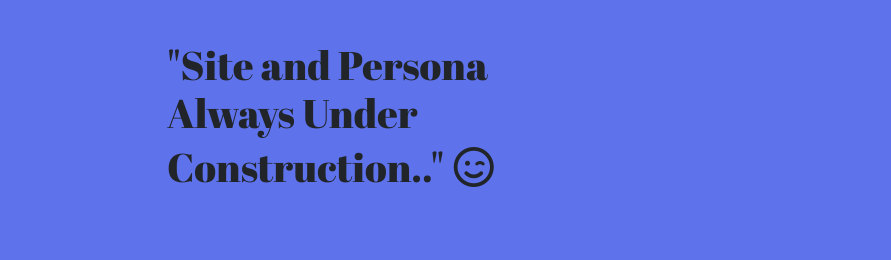
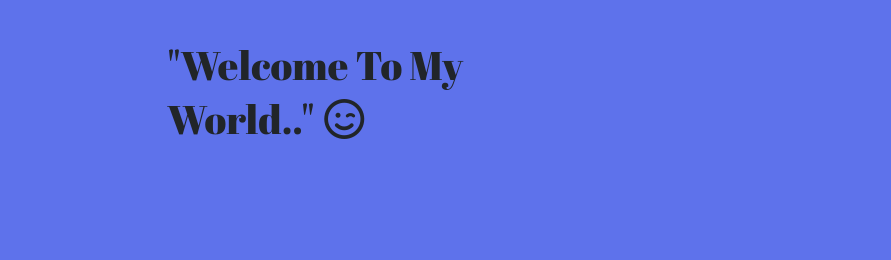
Before and after one commit to dhananjaySinghMakkerr/dhananjaysinghmakkerr.github.io, a plain HTML site: page index.html in a window 1280 px wide. Shown: the part 252-512 px from the top of the page, 0-891 px from the left. Drawn offline with nearby package versions, Linux system fonts and the light colour scheme.

Commit message:
Update index.html

```diff
--- a/index.html
+++ b/index.html
@@ -71,7 +71,7 @@
       </div>
       <div class="row">
         <div class="col-lg-6">
-          <h1 class="mainh1">"Site and Persona Always Under Construction.."<i class="far fa-smile-wink"></i></h1>
+          <h1 class="mainh1">"Welcome To My World.."<i class="far fa-smile-wink"></i></h1>
         </div>
         <div class="col-lg-6">
           <img id="picheading" src="WhatsApp Image 2021-09-17 at 19.36.05.jpeg" />
```
